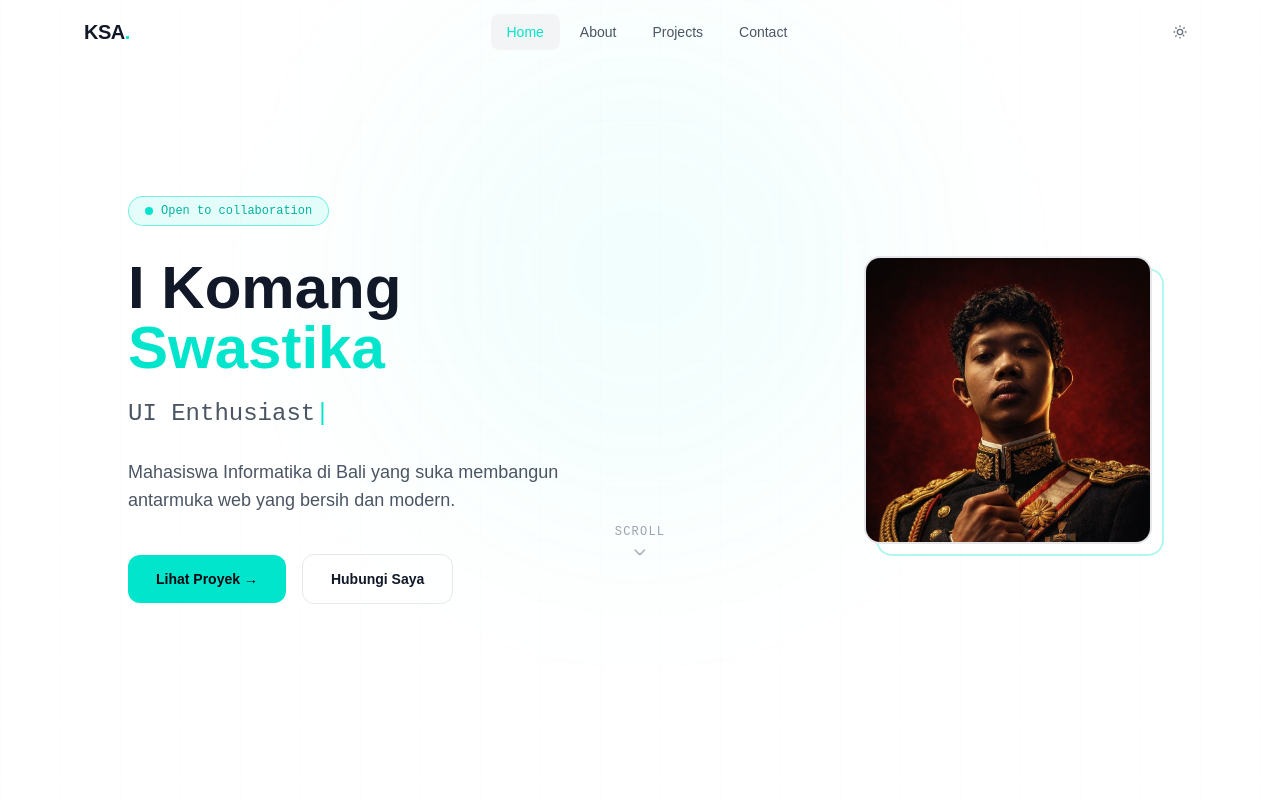
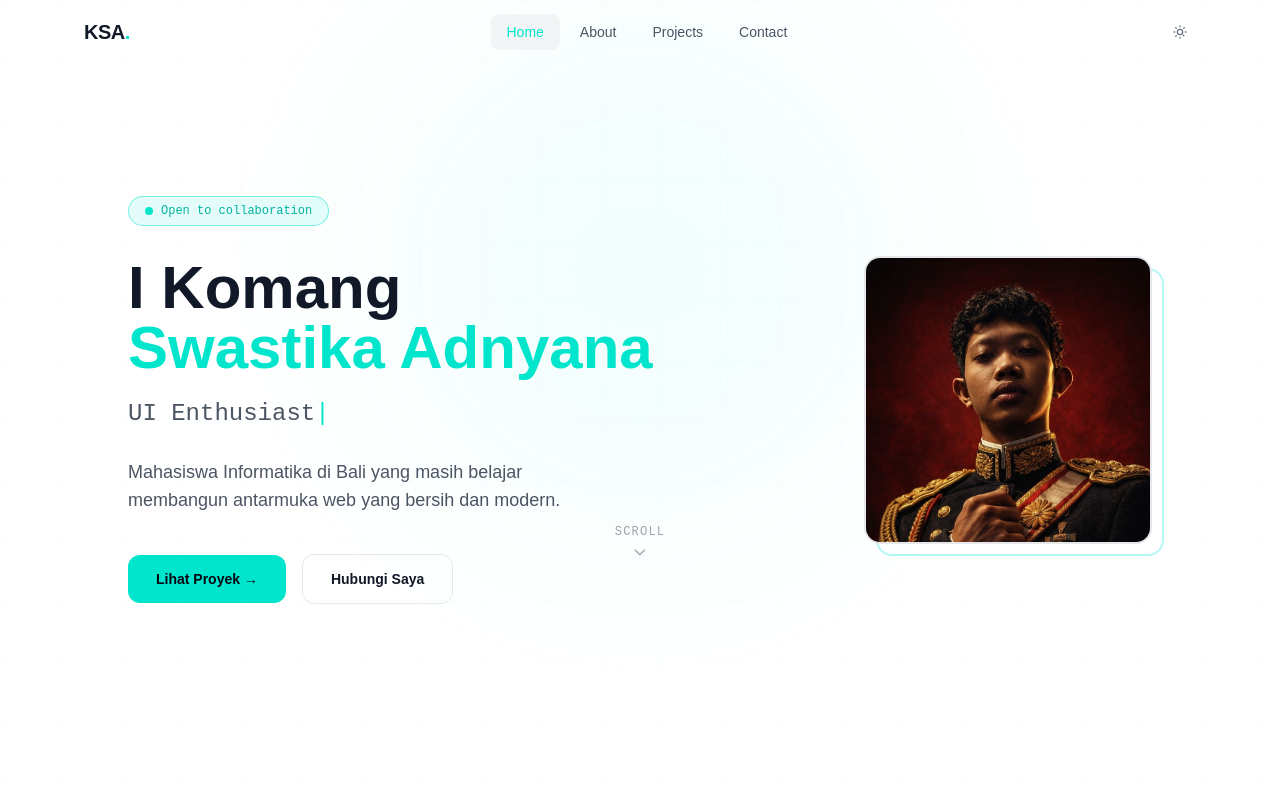
Before and after one commit to suastika805-hash/Komang, a Next.js app: page / in a window 1280 px wide. Shown: the top 800 px of the page. Built offline with nearby package versions, Linux system fonts and the light colour scheme.

Commit message:
Update HeroSection.tsx

```diff
--- a/components/HeroSection.tsx
+++ b/components/HeroSection.tsx
@@ -60,7 +60,7 @@ export default function HeroSection() {
             <h1 className="text-5xl sm:text-6xl font-display font-bold dark:text-white text-gray-900 leading-tight mb-4 animate-fade-up">
               I Komang
               <br />
-              <span className="text-accent">Swastika</span>
+              <span className="text-accent">Swastika Adnyana</span>
             </h1>
 
             {/* Typing role */}
@@ -73,7 +73,7 @@ export default function HeroSection() {
 
             {/* Bio */}
             <p className="text-base sm:text-lg dark:text-gray-400 text-gray-600 max-w-md mb-10 leading-relaxed animate-fade-up mx-auto md:mx-0" style={{ animationDelay: "0.2s", opacity: 0, animationFillMode: "forwards" }}>
-              Mahasiswa Informatika di Bali yang suka membangun antarmuka web yang bersih dan modern.
+              Mahasiswa Informatika di Bali yang masih belajar membangun antarmuka web yang bersih dan modern.
             </p>
 
             {/* CTAs */}
```
